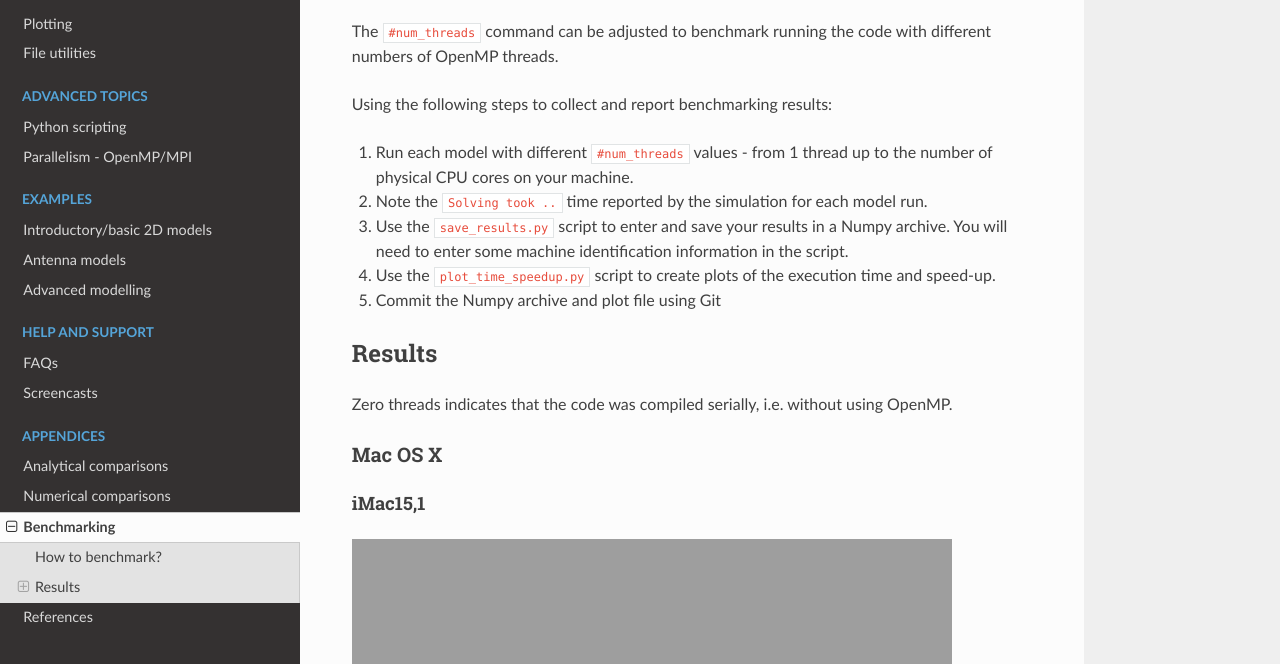
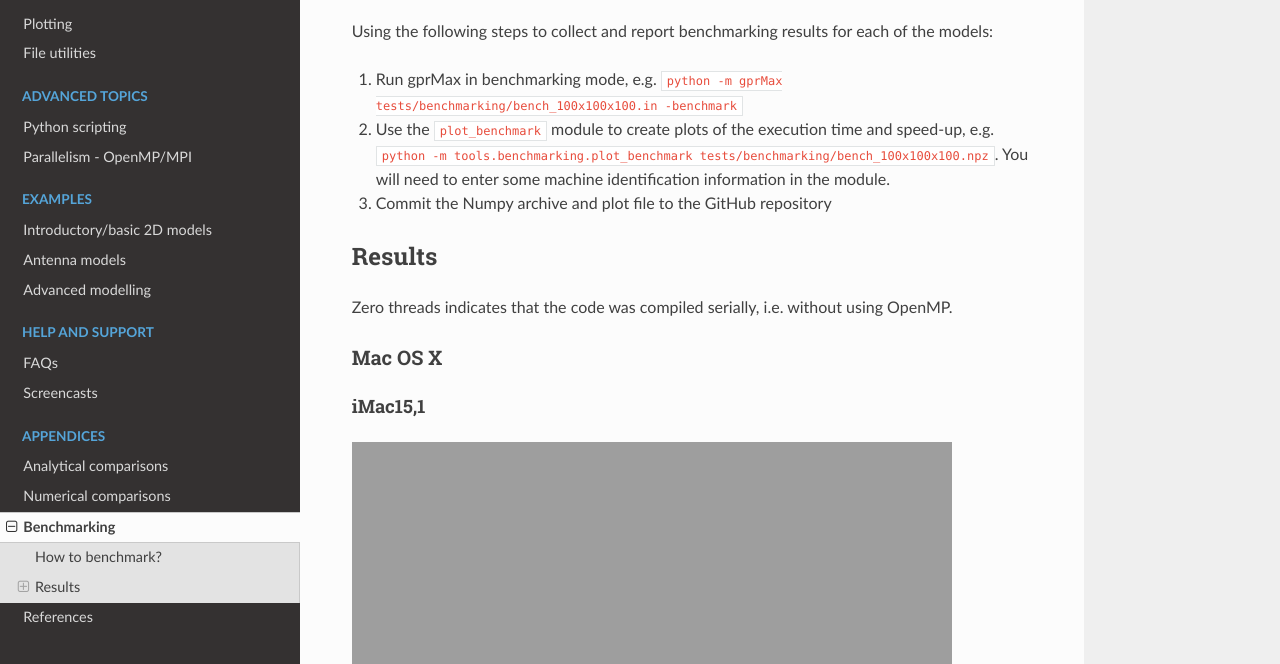
Before and after one commit to gprMax/gprMax, a Sphinx documentation site: the page built from docs/source/benchmarking.rst, in a window 1280 px wide and 900 px high, scrolled down 449 px, cut to the strip 236-900 px from the top of the window. Built offline with Sphinx 7.4.7 and the Read the Docs theme 2.0.0, drawn with Linux system fonts in a browser that asks for light colours.

Commit message:
Updated instructions to reflect improved benchmarking scripts/procedure.

```diff
--- a/docs/source/benchmarking.rst
+++ b/docs/source/benchmarking.rst
@@ -23,15 +23,12 @@ The following simple models (found in the ``tests/benchmarking`` sub-package) ca
     :language: none
     :linenos:
 
-The ``#num_threads`` command can be adjusted to benchmark running the code with different numbers of OpenMP threads.
 
-Using the following steps to collect and report benchmarking results:
+Using the following steps to collect and report benchmarking results for each of the models:
 
-1. Run each model with different ``#num_threads`` values - from 1 thread up to the number of physical CPU cores on your machine.
-2. Note the ``Solving took ..`` time reported by the simulation for each model run.
-3. Use the ``save_results.py`` script to enter and save your results in a Numpy archive. You will need to enter some machine identification information in the script.
-4. Use the ``plot_time_speedup.py`` script to create plots of the execution time and speed-up.
-5. Commit the Numpy archive and plot file using Git
+1. Run gprMax in benchmarking mode, e.g. ``python -m gprMax tests/benchmarking/bench_100x100x100.in -benchmark``
+2. Use the ``plot_benchmark`` module to create plots of the execution time and speed-up, e.g. ``python -m tools.benchmarking.plot_benchmark tests/benchmarking/bench_100x100x100.npz``. You will need to enter some machine identification information in the module.
+3. Commit the Numpy archive and plot file to the GitHub repository
 
 Results
 =======
```
